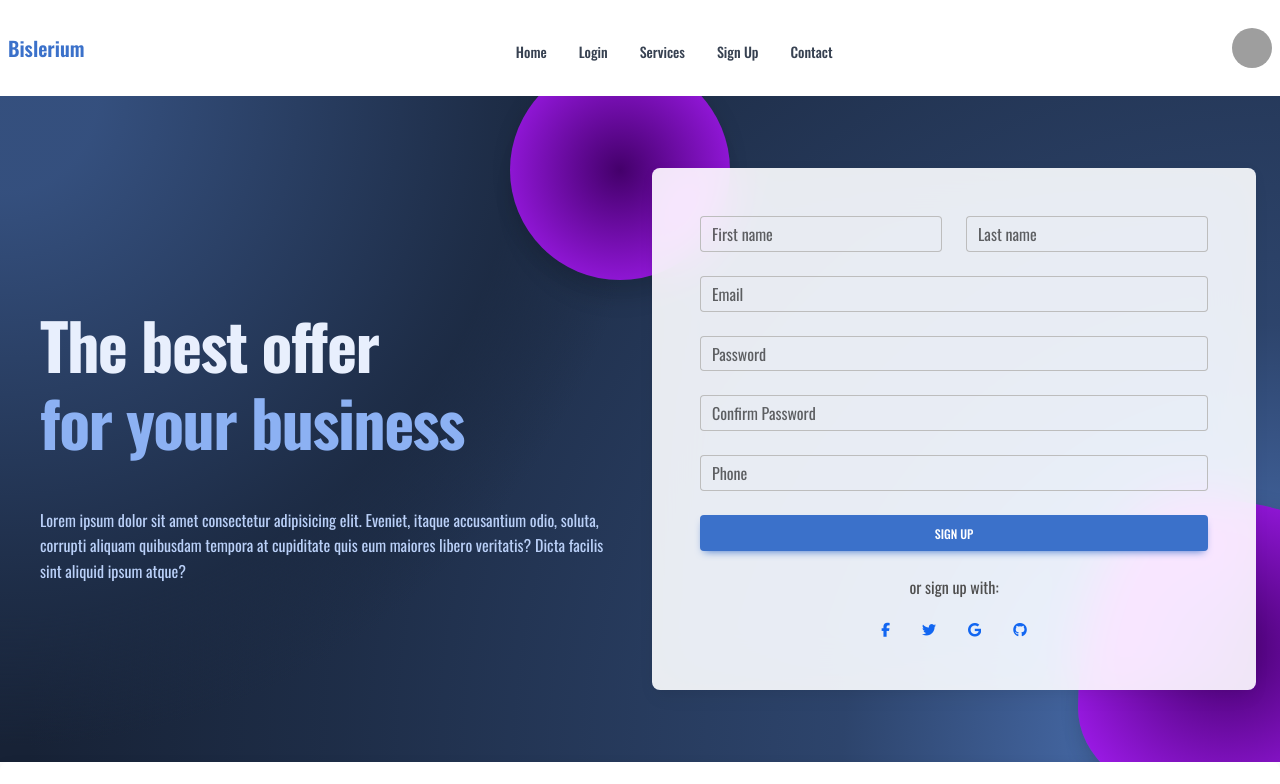
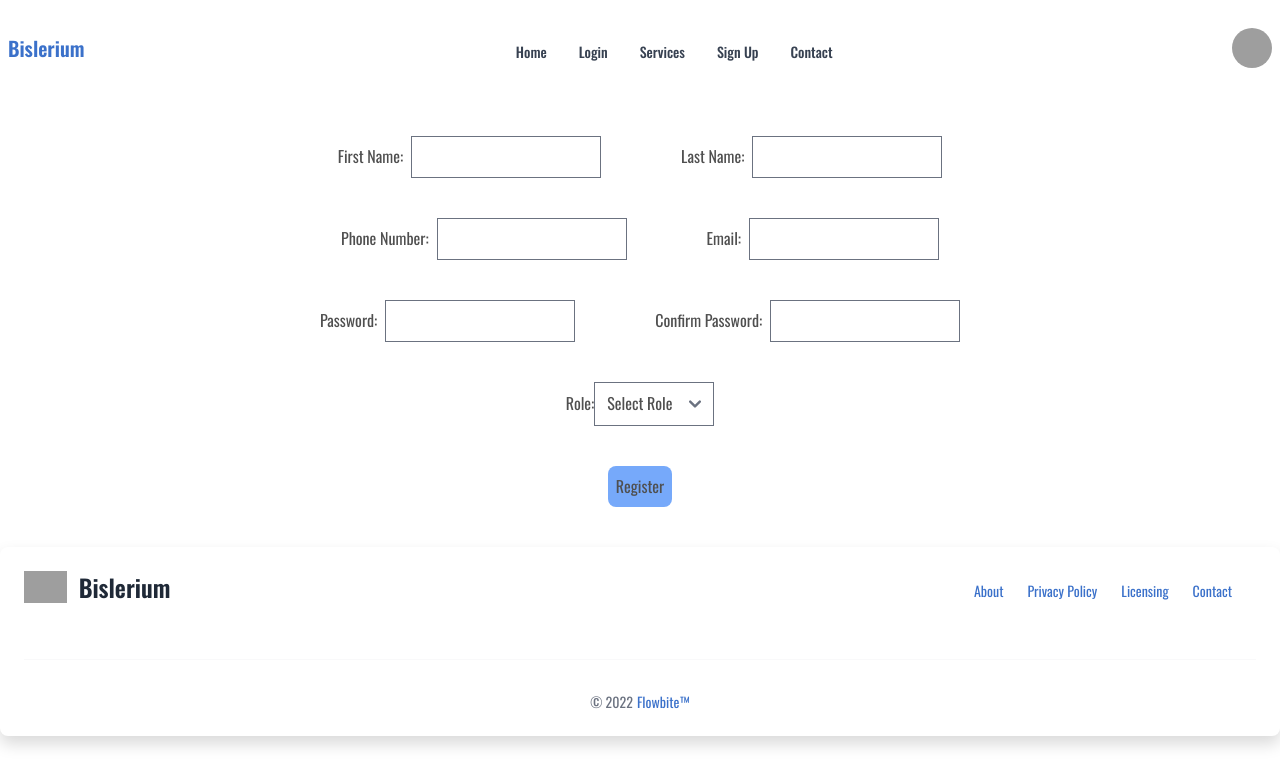
Before and after one commit to Utsav-AD/bisleriumreact, a React (Create React App) app: page /Signup in a window 1280 px wide. Shown: the top 784 px of the page. Built offline with nearby package versions, Linux system fonts and the light colour scheme; grey boxes are pictures that could not be loaded.

Commit message:
signup changed

```diff
--- a/src/components/Signup/Signup.jsx
+++ b/src/components/Signup/Signup.jsx
@@ -1,163 +1,171 @@
-import React, { useContext } from "react";
-import {
-  MDBBtn,
-  MDBContainer,
-  MDBRow,
-  MDBCol,
-  MDBCard,
-  MDBCardBody,
-  MDBInput,
-  MDBCheckbox,
-  MDBIcon,
-} from "mdb-react-ui-kit";
-import "../Signup/Signup.css";
-import { AppContext } from "../../context/appContext";
+import React, { useState } from "react";
+import axios from "axios";
 
-function SignupComp() {
-  const {registerUser} = useContext(AppContext)
+function RegisterComponent() {
+  const [formData, setFormData] = useState({
+    firstName: "",
+    lastName: "",
+    phoneNumber: "",
+    email: "",
+    password: "",
+    confirmPassword: "",
+    role: "",
+  });
+
+  const handleChange = (e) => {
+    setFormData({ ...formData, [e.target.name]: e.target.value });
+  };
+
+  const registerformData = async () => {
+    console.log("register formData");
+    const url = "https://localhost:7241/api/User/RegisterUser";
+
+    const formData = new FormData();
+
+    formData.append("FirstName", formData.firstName);
+    formData.append("LastName", formData.lastName);
+    formData.append("PhoneNumber", formData.phoneNumber);
+    formData.append("Email ", formData.email);
+    formData.append("Password ", formData.password);
+    formData.append("ConfirmPassword  ", formData.confirmPassword);
+
+    try {
+      const response = await fetch(url, {
+        method: "POST",
+        body: formData,
+        // headers: { "Content-Type": "multipart/form-data" },
+      });
+
+      console.log("text", response.status);
+      const jsonData = await response.json();
+      console.log(jsonData);
+
+      if (response.status === 200) {
+        return jsonData;
+      } else {
+        console.log(jsonData);
+        throw Error(jsonData.message);
+      }
+    } catch (e) {
+      throw Error(e.message);
+    }
+  };
+
+  const handleSubmit = async (e) => {
+    e.preventDefault();
+    console.log(formData);
+    registerformData()
+      .then(() => {
+        console.log("good");
+      })
+      .catch((e) => {
+        console.log("bad");
+        console.log(e);
+      });
+  };
+
   return (
-    <MDBContainer
-      fluid
-      className="p-4 background-radial-gradient overflow-hidden"
-    >
-      <MDBRow>
-        <MDBCol
-          md="6"
-          className="text-center text-md-start d-flex flex-column justify-content-center"
-        >
-          <h1
-            className="my-5 display-3 fw-bold ls-tight px-3"
-            style={{ color: "hsl(218, 81%, 95%)" }}
+    <div className="w-10/12 mx-auto py-10">
+      <form onSubmit={handleSubmit} className=" flex flex-col gap-y-10">
+        <div className="flex flex-row justify-center gap-x-20 ">
+          <div className="flex flex-row gap-2 items-center">
+            <label htmlFor="firstName">First Name:</label>
+            <input
+              type="text"
+              id="firstName"
+              name="firstName"
+              value={formData.firstName}
+              onChange={handleChange}
+              required
+            />
+          </div>
+          <div className="flex flex-row gap-2 items-center">
+            <label htmlFor="lastName">Last Name:</label>
+            <input
+              type="text"
+              id="lastName"
+              name="lastName"
+              value={formData.lastName}
+              onChange={handleChange}
+              required
+            />
+          </div>
+        </div>
+        <div className="flex flex-row justify-center gap-x-20 ">
+          <div className="flex flex-row gap-2 items-center">
+            <label htmlFor="phoneNumber">Phone Number:</label>
+            <input
+              type="tel"
+              id="phoneNumber"
+              name="phoneNumber"
+              value={formData.phoneNumber}
+              onChange={handleChange}
+              required
+            />
+          </div>
+          <div className="flex flex-row gap-2 items-center">
+            <label htmlFor="email">Email:</label>
+            <input
+              type="email"
+              id="email"
+              name="email"
+              value={formData.email}
+              onChange={handleChange}
+              required
+            />
+          </div>
+        </div>
+        <div className="flex flex-row justify-center gap-x-20 ">
+          <div className="flex flex-row gap-2 items-center">
+            <label htmlFor="password">Password:</label>
+            <input
+              type="password"
+              id="password"
+              name="password"
+              value={formData.password}
+              onChange={handleChange}
+              required
+            />
+          </div>
+          <div className="flex flex-row gap-2 items-center">
+            <label htmlFor="confirmPassword">Confirm Password:</label>
+            <input
+              type="password"
+              id="confirmPassword"
+              name="confirmPassword"
+              value={formData.confirmPassword}
+              onChange={handleChange}
+              required
+            />
+          </div>
+        </div>
+        <div className=" w-full flex flex-row justify-center ">
+          <div className="">
+            <label htmlFor="role">Role:</label>
+            <select
+              id="role"
+              name="role"
+              value={formData.role}
+              onChange={handleChange}
+              required
+            >
+              <option value="">Select Role</option>
+              <option value="Admin">Admin</option>
+              <option value="Blogger">Blogger</option>
+            </select>
+          </div>
+        </div>
+        <div className=" flex flex-row justify-center mx-auto ">
+          <button
+            type="submit"
+            className="bg-blue-400 p-2 rounded-lg hover:text-white hover:transition-all"
           >
-            The best offer <br />
-            <span style={{ color: "hsl(218, 81%, 75%)" }}>
-              for your business
-            </span>
-          </h1>
-
-          <p className="px-3" style={{ color: "hsl(218, 81%, 85%)" }}>
-            Lorem ipsum dolor sit amet consectetur adipisicing elit. Eveniet,
-            itaque accusantium odio, soluta, corrupti aliquam quibusdam tempora
-            at cupiditate quis eum maiores libero veritatis? Dicta facilis sint
-            aliquid ipsum atque?
-          </p>
-        </MDBCol>
-
-        <MDBCol md="6" className="position-relative">
-          <div
-            id="radius-shape-1"
-            className="position-absolute rounded-circle shadow-5-strong"
-          ></div>
-          <div
-            id="radius-shape-2"
-            className="position-absolute shadow-5-strong"
-          ></div>
-
-          <MDBCard className="my-5 bg-glass">
-            <MDBCardBody className="p-5">
-              <MDBRow>
-                <MDBCol col="6">
-                  <MDBInput
-                    wrapperClass="mb-4"
-                    label="First name"
-                    id="form1"
-                    type="text"
-                    name="firstName"
-                  />
-                </MDBCol>
-
-                <MDBCol col="6">
-                  <MDBInput
-                    wrapperClass="mb-4"
-                    label="Last name"
-                    id="form2"
-                    type="text"
-                    name="lastName"
-                  />
-                </MDBCol>
-              </MDBRow>
-
-              <MDBInput
-                wrapperClass="mb-4"
-                label="Email"
-                id="form3"
-                type="email"
-                name="email"
-              />
-              <MDBInput
-                wrapperClass="mb-4"
-                label="Password"
-                id="form4"
-                type="password"
-                name="password"
-              />
-
-               <MDBInput
-                wrapperClass="mb-4"
-                label="Confirm Password"
-                id="form4"
-                type="password"
-                name="confirmPassword"
-              />
-
-               <MDBInput
-                wrapperClass="mb-4"
-                label="Phone"
-                id="form4"
-                type="tel"
-                name="phone"
-              />
-
-
-              <MDBBtn className="w-100 mb-4" size="md">
-                sign up
-              </MDBBtn>
-
-              <div className="text-center">
-                <p>or sign up with:</p>
-
-                <MDBBtn
-                  tag="a"
-                  color="none"
-                  className="mx-3"
-                  style={{ color: "#1266f1" }}
-                >
-                  <MDBIcon fab icon="facebook-f" size="sm" />
-                </MDBBtn>
-
-                <MDBBtn
-                  tag="a"
-                  color="none"
-                  className="mx-3"
-                  style={{ color: "#1266f1" }}
-                >
-                  <MDBIcon fab icon="twitter" size="sm" />
-                </MDBBtn>
-
-                <MDBBtn
-                  tag="a"
-                  color="none"
-                  className="mx-3"
-                  style={{ color: "#1266f1" }}
-                >
-                  <MDBIcon fab icon="google" size="sm" />
-                </MDBBtn>
-
-                <MDBBtn
-                  tag="a"
-                  color="none"
-                  className="mx-3"
-                  style={{ color: "#1266f1" }}
-                >
-                  <MDBIcon fab icon="github" size="sm" />
-                </MDBBtn>
-              </div>
-            </MDBCardBody>
-          </MDBCard>
-        </MDBCol>
-      </MDBRow>
-    </MDBContainer>
+            Register
+          </button>
+        </div>
+      </form>
+    </div>
   );
 }
 
-export default SignupComp;
+export default RegisterComponent;
```
